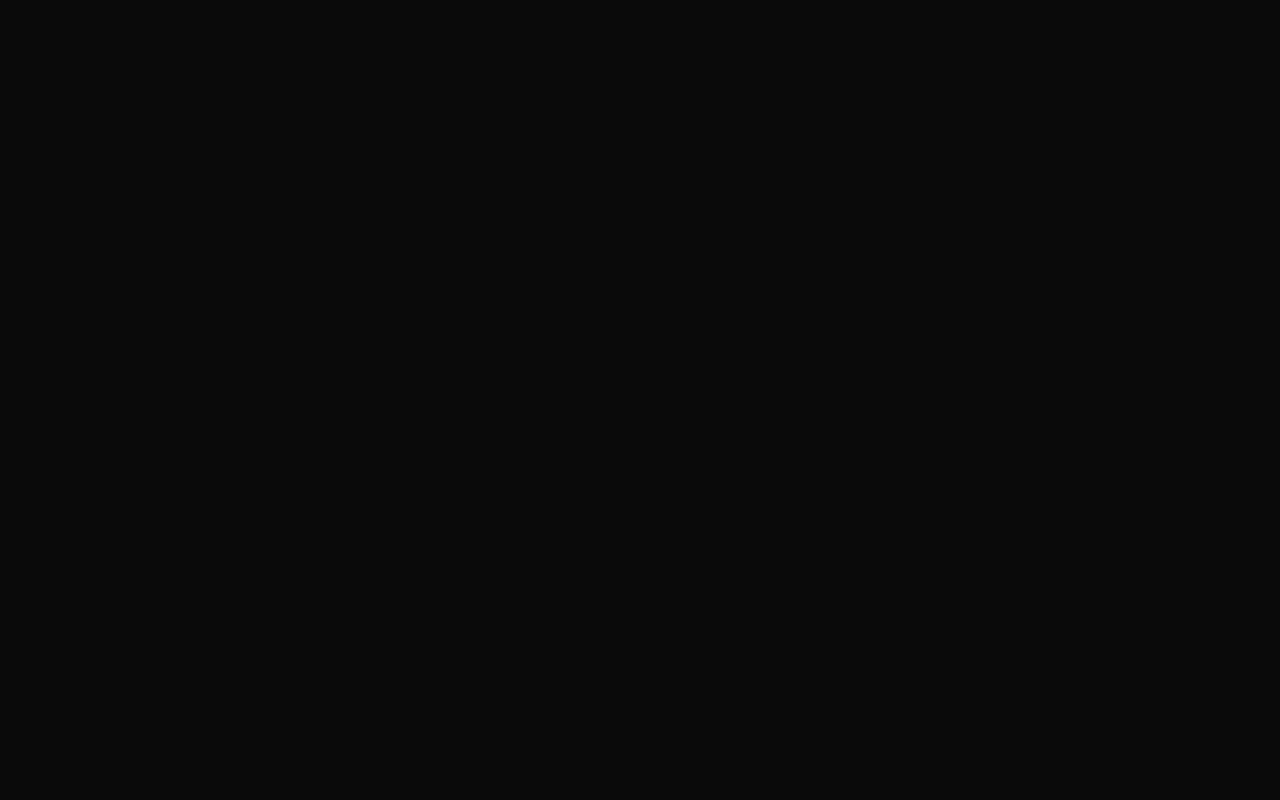
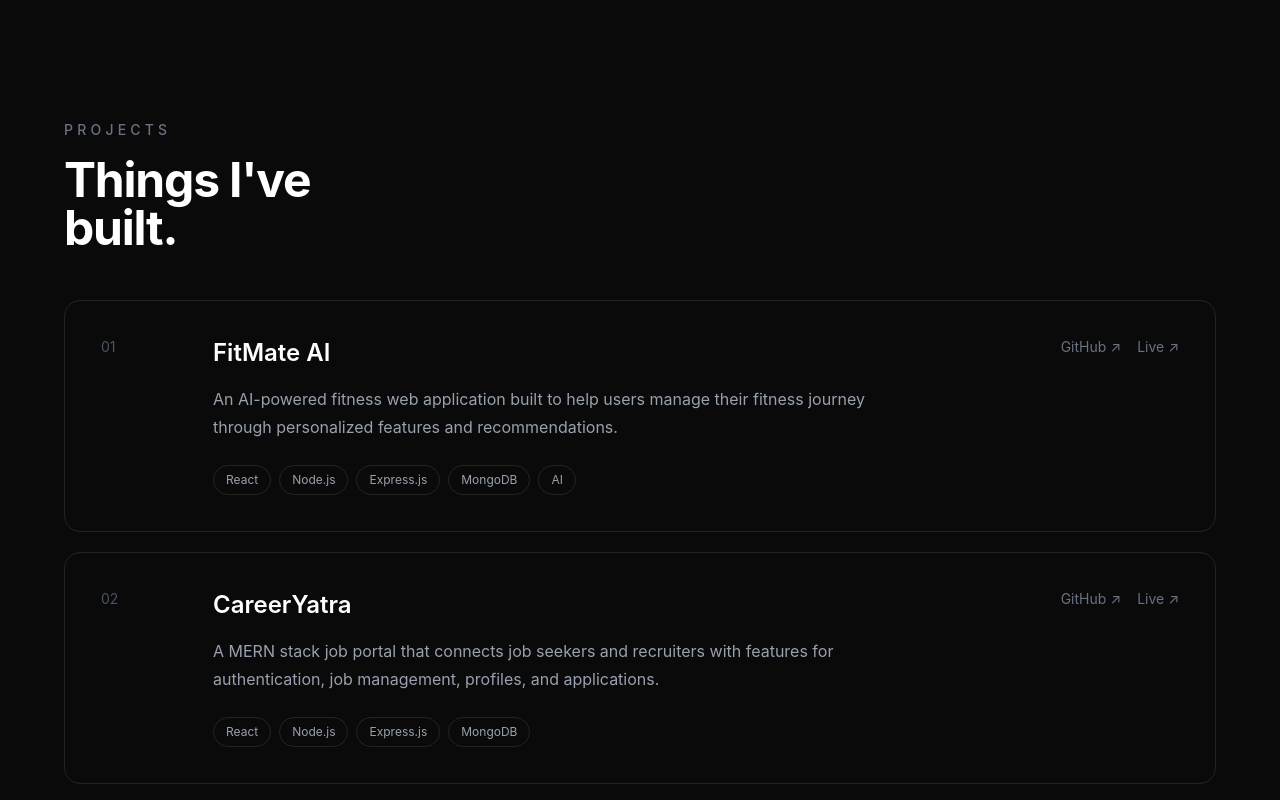
Before and after one commit to kajal-verse/kajal-portfolio, a React (Vite) app: page / in a window 1280 px wide. Shown: the part 3240-4040 px from the top of the page. Before the commit the page ends 3232 px from the top, so only its background shows below. Built offline with nearby package versions, Linux system fonts and the light colour scheme.

Commit message:
added projects

```diff
--- a/src/App.jsx
+++ b/src/App.jsx
@@ -3,6 +3,7 @@ import Hero from "./components/Hero";
 import About from "./components/About";
 import Skills from "./components/Skills";
 import Experience from "./components/Experience";
+import Projects from "./components/Projects";
 
 function App() {
   return (
@@ -14,6 +15,8 @@ function App() {
         <About />
         <Skills />
         <Experience />
+        <Projects />
+
       </main>
     </div>
   );
--- /dev/null
+++ b/src/components/Projects.jsx
@@ -0,0 +1,113 @@
+function Projects() {
+  const projects = [
+    {
+      title: "FitMate AI",
+      description:
+        "An AI-powered fitness web application built to help users manage their fitness journey through personalized features and recommendations.",
+      tech: ["React", "Node.js", "Express.js", "MongoDB", "AI"],
+      github: "https://github.com/kajal-verse/FitMate-AI",
+      live: "#",
+    },
+    {
+      title: "CareerYatra",
+      description:
+        "A MERN stack job portal that connects job seekers and recruiters with features for authentication, job management, profiles, and applications.",
+      tech: ["React", "Node.js", "Express.js", "MongoDB"],
+      github: "https://github.com/kajal-verse/career-job-portal-mern",
+      live: "#",
+    },
+    {
+      title: "VoteNepal",
+      description:
+        "A web-based voting application focused on providing a simple platform for managing users, elections, and voting functionality.",
+      tech: ["React", "Node.js", "Express.js", "MongoDB"],
+      github: "#",
+      live: "#",
+    },
+  ];
+
+  return (
+    <section id="projects" className="px-6 py-24 sm:py-32">
+      <div className="mx-auto max-w-6xl">
+
+        {/* Heading */}
+        <div>
+          <p className="mb-4 text-sm font-medium uppercase tracking-[0.3em] text-gray-500">
+            Projects
+          </p>
+
+          <h2 className="max-w-3xl text-4xl font-bold tracking-tight sm:text-5xl">
+            Things I've
+            <br />
+            built.
+          </h2>
+        </div>
+
+        {/* Projects */}
+        <div className="mt-12 space-y-5">
+          {projects.map((project, index) => (
+            <article
+              key={project.title}
+              className="group rounded-2xl border border-white/10 p-7 transition-colors hover:border-white/20 sm:p-9"
+            >
+              <div className="grid gap-8 md:grid-cols-[80px_1fr_auto] md:items-start">
+
+                {/* Number */}
+                <span className="text-sm text-gray-600">
+                  0{index + 1}
+                </span>
+
+                {/* Content */}
+                <div>
+                  <h3 className="text-2xl font-semibold">
+                    {project.title}
+                  </h3>
+
+                  <p className="mt-4 max-w-2xl text-base leading-7 text-gray-400">
+                    {project.description}
+                  </p>
+
+                  <div className="mt-6 flex flex-wrap gap-2">
+                    {project.tech.map((technology) => (
+                      <span
+                        key={technology}
+                        className="rounded-full border border-white/10 px-3 py-1.5 text-xs text-gray-400"
+                      >
+                        {technology}
+                      </span>
+                    ))}
+                  </div>
+                </div>
+
+                {/* Links */}
+                <div className="flex gap-4 text-sm">
+                  <a
+                    href={project.github}
+                    target="_blank"
+                    rel="noreferrer"
+                    className="text-gray-500 transition-colors hover:text-white"
+                  >
+                    GitHub ↗
+                  </a>
+
+                  <a
+                    href={project.live}
+                    target="_blank"
+                    rel="noreferrer"
+                    className="text-gray-500 transition-colors hover:text-white"
+                  >
+                    Live ↗
+                  </a>
+                </div>
+
+              </div>
+            </article>
+          ))}
+        </div>
+
+      </div>
+    </section>
+  );
+}
+
+export default Projects;
```
